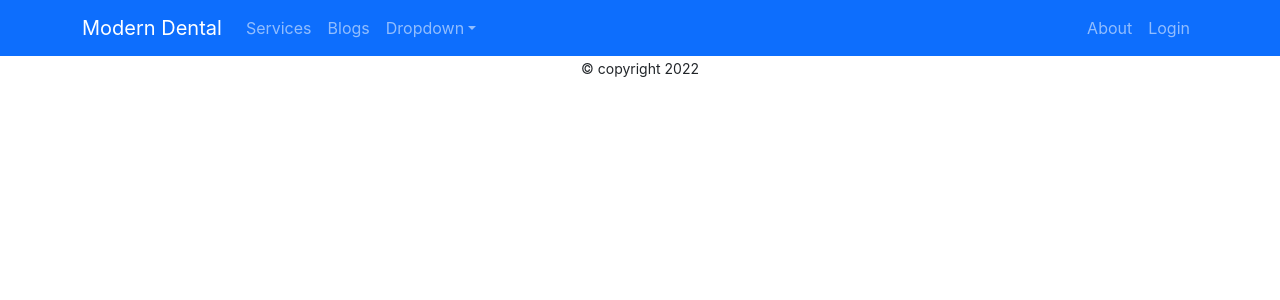
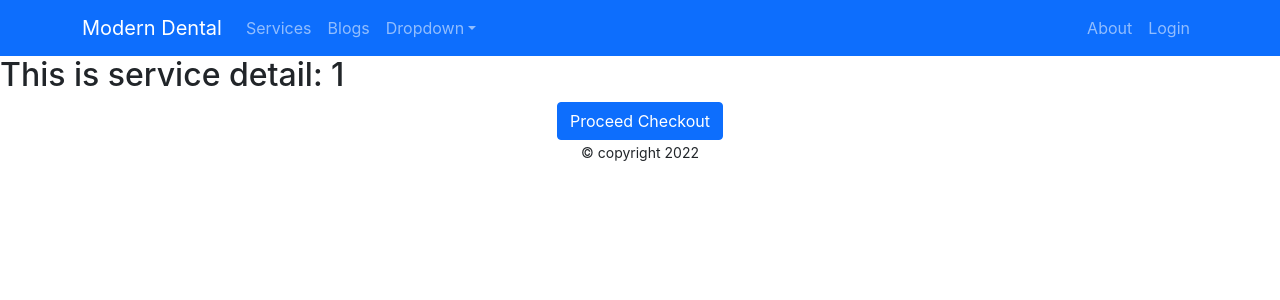
Before and after one commit to bulbul-rasel/Modern-dental-service, a React (Create React App) app: page /service/1 in a window 1280 px wide. Shown: the top 300 px of the page. Built offline with nearby package versions, Linux system fonts and the light colour scheme.

Commit message:
add service details

```diff
--- a/src/App.js
+++ b/src/App.js
@@ -1,8 +1,10 @@
 import { Route, Routes } from 'react-router-dom';
 import './App.css';
 import Home from './Pages/Home/Home/Home';
+import ServiceDetail from './Pages/ServiceDetail/ServiceDetail';
 import Footer from './Pages/Shared/Footer/Footer';
 import Header from './Pages/Shared/Header/Header';
+import NotFound from './Pages/Shared/NotFound/NotFound';
 
 function App() {
   return (
@@ -11,6 +13,9 @@ function App() {
       <Routes>
         <Route path='/' element={<Home />}></Route>
         <Route path='/home' element={<Home />}></Route>
+        <Route path='/service/:serviceId' element={<ServiceDetail />}></Route>
+
+        <Route path='*' element={<NotFound />}></Route>
       </Routes>
       <Footer />
 
--- a/src/Pages/Home/Service/Service.js
+++ b/src/Pages/Home/Service/Service.js
@@ -1,8 +1,14 @@
 import React from 'react';
+import { useNavigate } from 'react-router-dom';
 import './Service.css'
 
 const Service = ({ service }) => {
     const { id, name, img, description, price } = service;
+
+    const navigate = useNavigate();
+    const navigateToServiceDetail = (id) => {
+        navigate(`/service/${id}`);
+    }
     return (
         <div className='container'>
             <div className='service'>
@@ -10,7 +16,7 @@ const Service = ({ service }) => {
                 <h2>{name}</h2>
                 <p>Price: {price}</p>
                 <p> <small>{description}</small></p>
-                <button className='btn btn-primary'>{name}</button>
+                <button onClick={() => navigateToServiceDetail(id)} className='btn btn-primary'>{name}</button>
             </div>
         </div>
     );
--- /dev/null
+++ b/src/Pages/ServiceDetail/ServiceDetail.js
@@ -0,0 +1,18 @@
+import React from 'react';
+import { Link, useParams } from 'react-router-dom';
+
+const ServiceDetail = () => {
+    const { serviceId } = useParams();
+    return (
+        <div>
+            <h2>This is service detail: {serviceId}</h2>
+            <div className='text-center'>
+                <Link to='/checkout'>
+                    <button className='btn  btn-primary'>Proceed Checkout</button>
+                </Link>
+            </div>
+        </div>
+    );
+};
+
+export default ServiceDetail;
```
